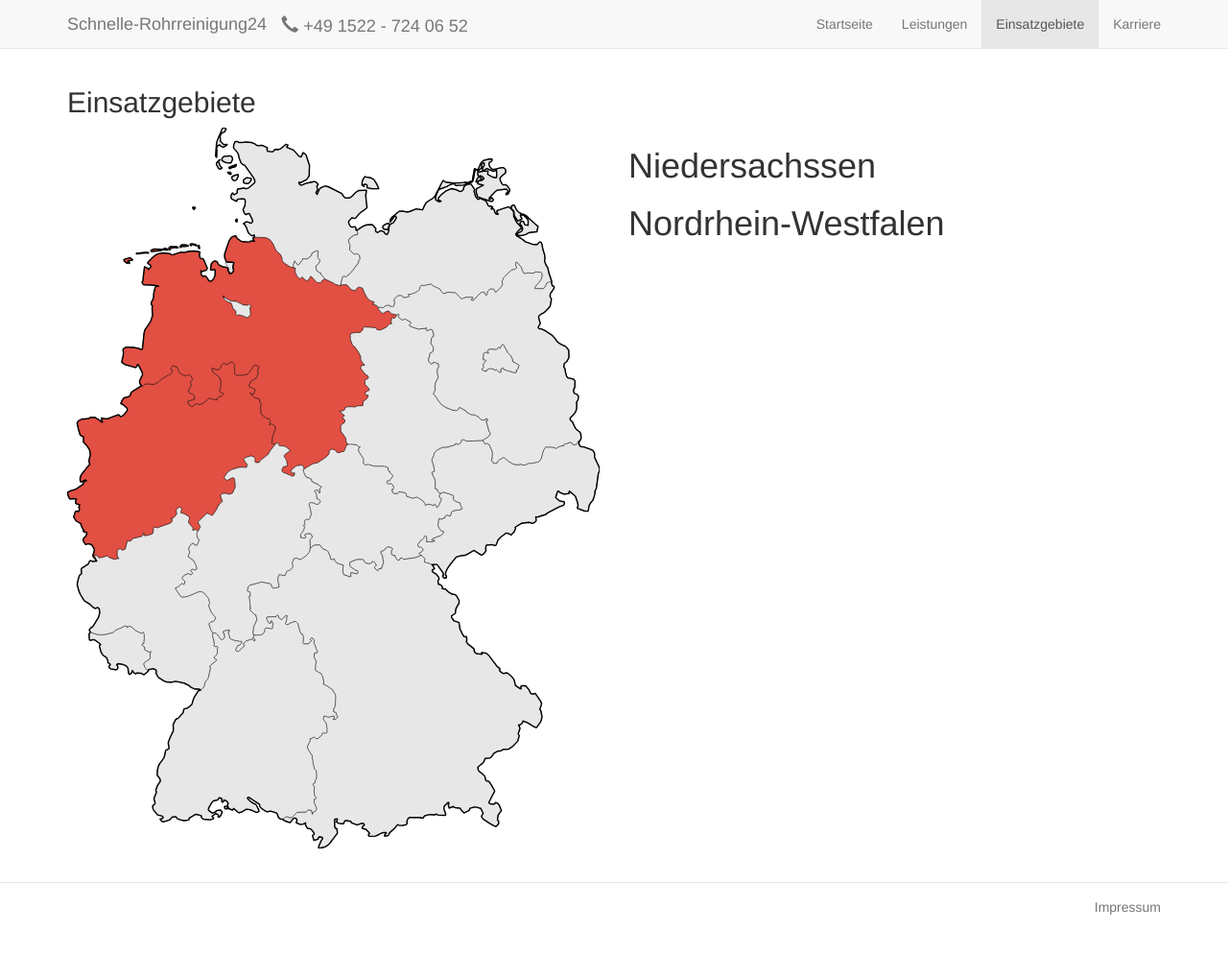
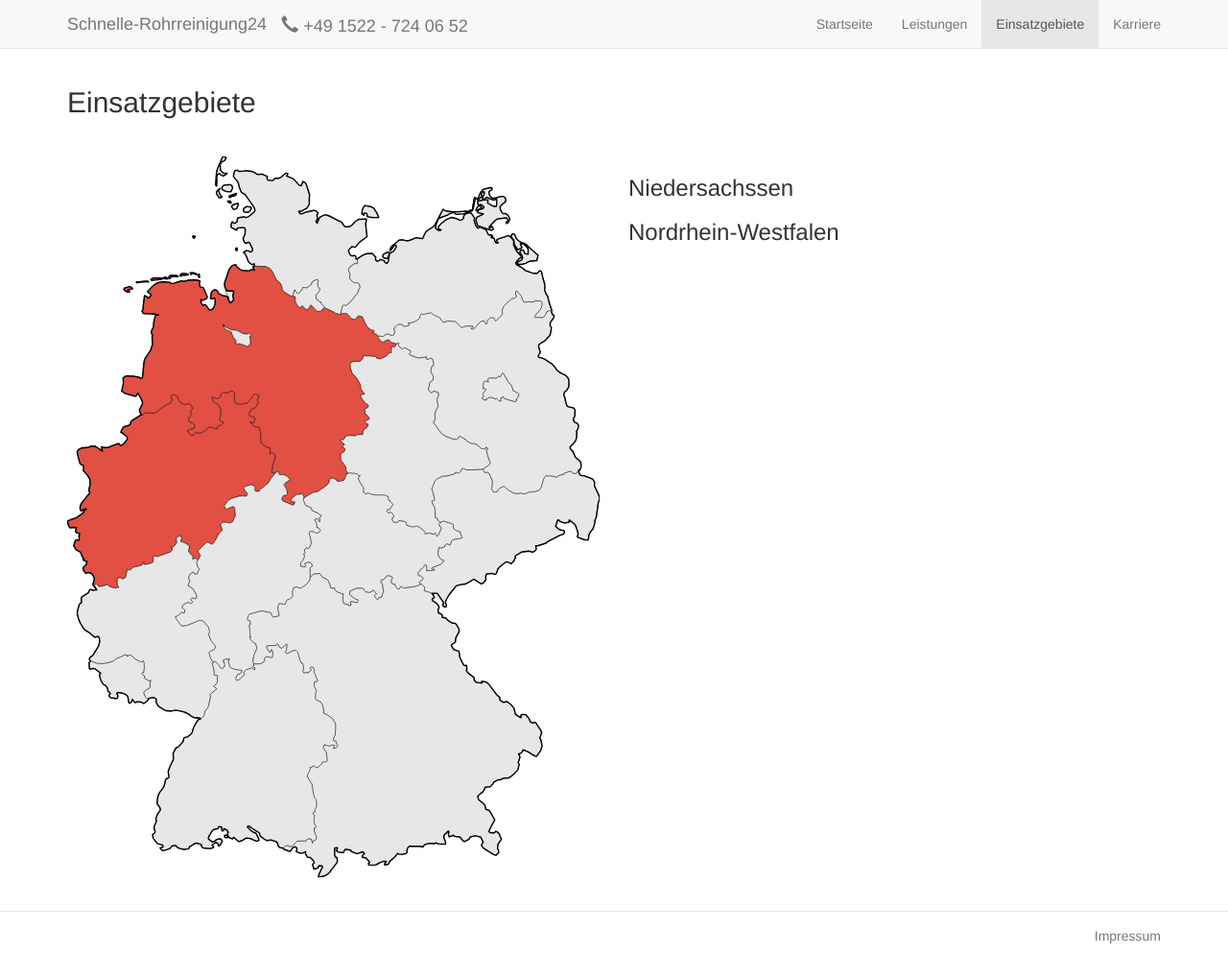
Before and after one commit to schnelle-rohrreinigung24/website, a Jekyll site: the page built from einsatzgebiete.html, in a window 1280 px wide and 1020 px high. Shown: the whole window at 96% size. Built offline with Jekyll 4.4.1, drawn with Linux system fonts in a browser that asks for light colours.

Commit message:
einsatzgebiete: -  deutschlandkarte etwas runtergezogen

```diff
--- a/einsatzgebiete.html
+++ b/einsatzgebiete.html
@@ -9,13 +9,13 @@ changefreq: weekly
 <div class="container">
     <h2>Einsatzgebiete</h2>
 
-    <div class="row">
+    <div style="padding-top: 30px;" class="row">
         <div class="col-md-6">
             {% include Karte_Deutschland.svg %}
         </div>
         <div class="col-md-6">
-            <h1>Niedersachssen</h1>
-            <h1>Nordrhein-Westfalen</h1>
+            <h3>Niedersachssen</h3>
+            <h3>Nordrhein-Westfalen</h3>
         </div>
     </div>
 
```
